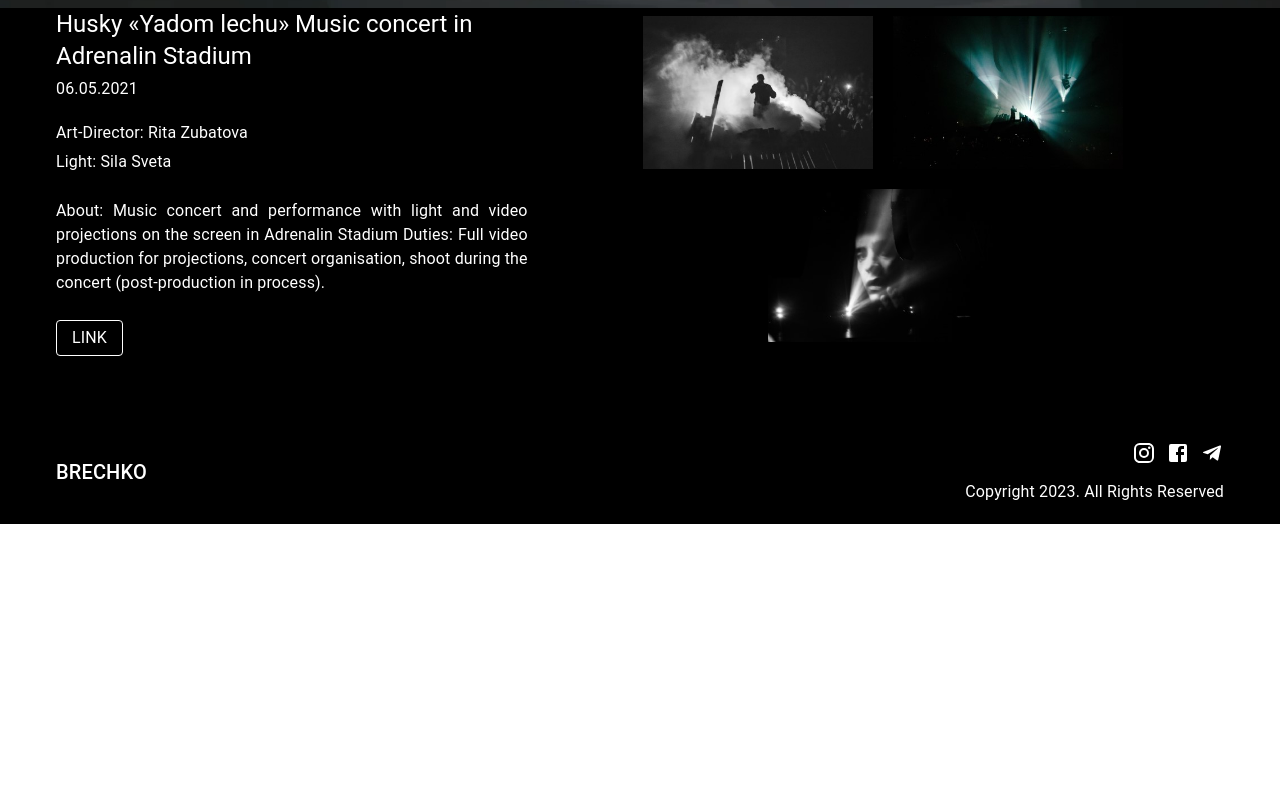
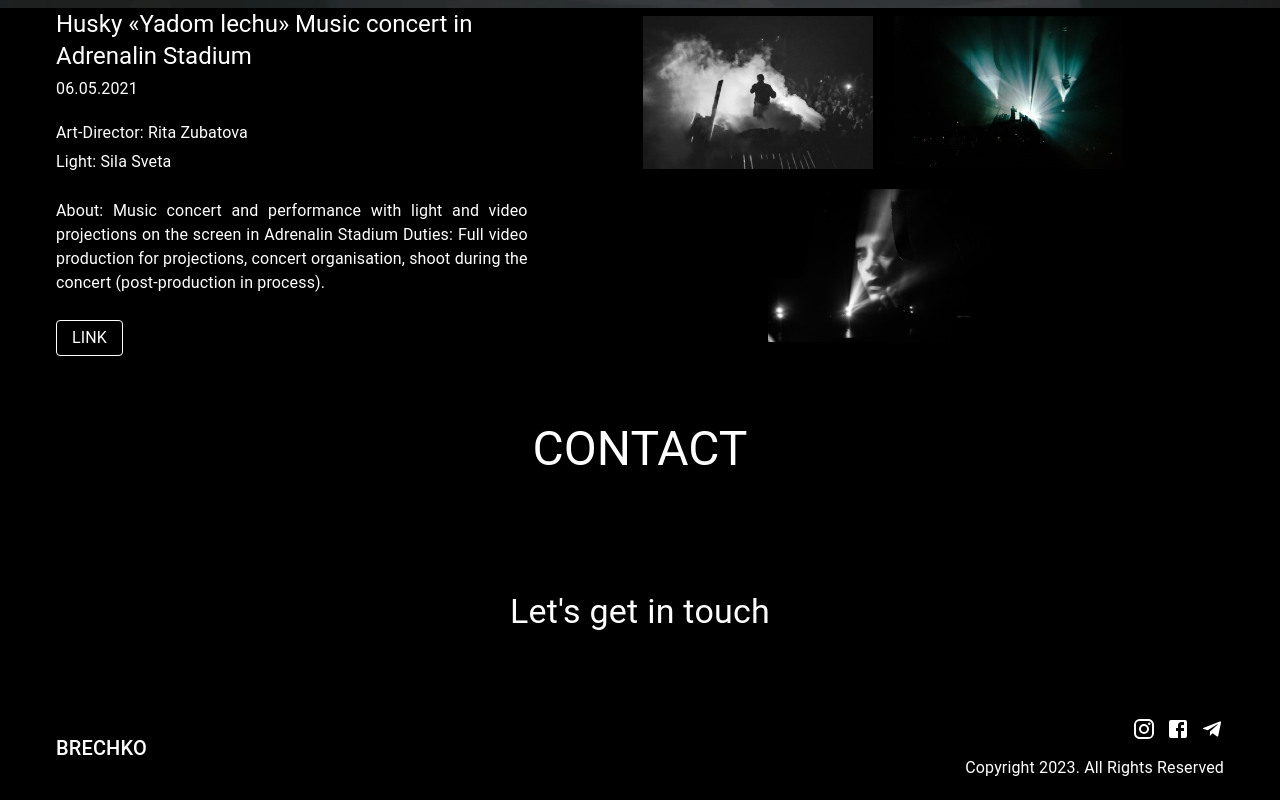
Before and after one commit to horoshopodumaj/brechko, a React (Create React App) app in the folder sasha-app/: page / in a window 1280 px wide. Shown: the part 5163-5963 px from the top of the page. Before the commit the page ends 5687 px from the top, so only its background shows below. Built offline with nearby package versions, Linux system fonts and the light colour scheme.

Commit message:
added contact section

```diff
--- a/sasha-app/src/App.js
+++ b/sasha-app/src/App.js
@@ -9,6 +9,7 @@ import Footer from "./components/footer/Footer";
 import Home from "./components/home/Home";
 import About from "./components/about/About";
 import Projects from "./components/projects/Projects";
+import Contact from "./components/contact/Contact";
 
 function App() {
     const [currentLocale, setCurrentLocale] = useState(
@@ -33,6 +34,7 @@ function App() {
                         <Home />
                         <About />
                         <Projects />
+                        <Contact />
                     </div>
                     <Footer />
                 </div>
--- a/sasha-app/src/App.scss
+++ b/sasha-app/src/App.scss
@@ -58,3 +58,33 @@
 .alone {
     background: url("../src/assets/img/projects4.jpg") center center/cover no-repeat fixed;
 }
+
+.contact {
+    color: white;
+    background-color: black;
+}
+
+.email {
+    font-size: 1.8rem;
+    padding: 4rem 0;
+    position: relative;
+    & a {
+        position: relative;
+    }
+    & a::after {
+        content: "";
+        display: block;
+        position: absolute;
+        height: 3px;
+        background-color: white;
+        transform: scaleX(0);
+        width: 100%;
+        top: 100%;
+        left: 0%;
+        transition: transform 250ms ease-in-out;
+        bottom: 0px;
+    }
+    & a:hover::after {
+        transform: scaleX(1);
+    }
+}
--- /dev/null
+++ b/sasha-app/src/components/contact/Contact.js
@@ -0,0 +1,28 @@
+import { Typography } from "@mui/material";
+import React from "react";
+import { FormattedMessage } from "react-intl";
+import { Link } from "react-router-dom";
+
+export default function Contact() {
+    return (
+        <section className="contact">
+            <div className="container">
+                <Typography
+                    variant="h3"
+                    sx={{
+                        textAlign: "center",
+                        textTransform: "uppercase",
+                        paddingBottom: { xs: "35px", md: "50px" },
+                        fontSize: { xs: "40px", md: "48px" },
+                    }}>
+                    Contact
+                </Typography>
+                <Typography variant="h4" sx={{ textAlign: "center" }} className="email">
+                    <a href="mailto:sasha.brecha@gmail.com" style={{ color: "white" }}>
+                        <FormattedMessage id="getInTouch" />
+                    </a>
+                </Typography>
+            </div>
+        </section>
+    );
+}
--- a/sasha-app/src/components/footer/Footer.js
+++ b/sasha-app/src/components/footer/Footer.js
@@ -35,7 +35,7 @@ export default function Footer() {
                                 padding: 0,
                                 paddingBottom: "15px",
                             }}>
-                            <Link to="/">
+                            <Link to="https://www.instagram.com/brecha_s" target="_blank">
                                 <ListItem sx={{ padding: 0, paddingRight: "10px" }}>
                                     <ListItemIcon
                                         sx={{
@@ -69,7 +69,7 @@ export default function Footer() {
                                     </ListItemIcon>
                                 </ListItem>
                             </Link>
-                            <Link to="/">
+                            <Link to="https://t.me/SashaBrecha" target="_blank">
                                 <ListItem sx={{ padding: 0 }}>
                                     <ListItemIcon
                                         sx={{
--- a/sasha-app/src/i18n/messages.js
+++ b/sasha-app/src/i18n/messages.js
@@ -76,6 +76,7 @@ export const messages = {
         concert organisation, shoot during the concert
 
         (post-production in process). `,
+        getInTouch: `Let's get in touch`,
     },
     [LOCALES.RU]: {
         home: "главная",
@@ -163,5 +164,6 @@ export const messages = {
         husLight: `Свет: Sila Sveta `,
         husSummary: `Описание проекта:
         Организация и съемка визуальной части концерта в совсместной работе с Силой Света. Видео проецировалось на экранах и было важной частью повествования. Организация и руководство съемкой в течение концерта.`,
+        getInTouch: `Свяжитесь со мной`,
     },
 };
```
